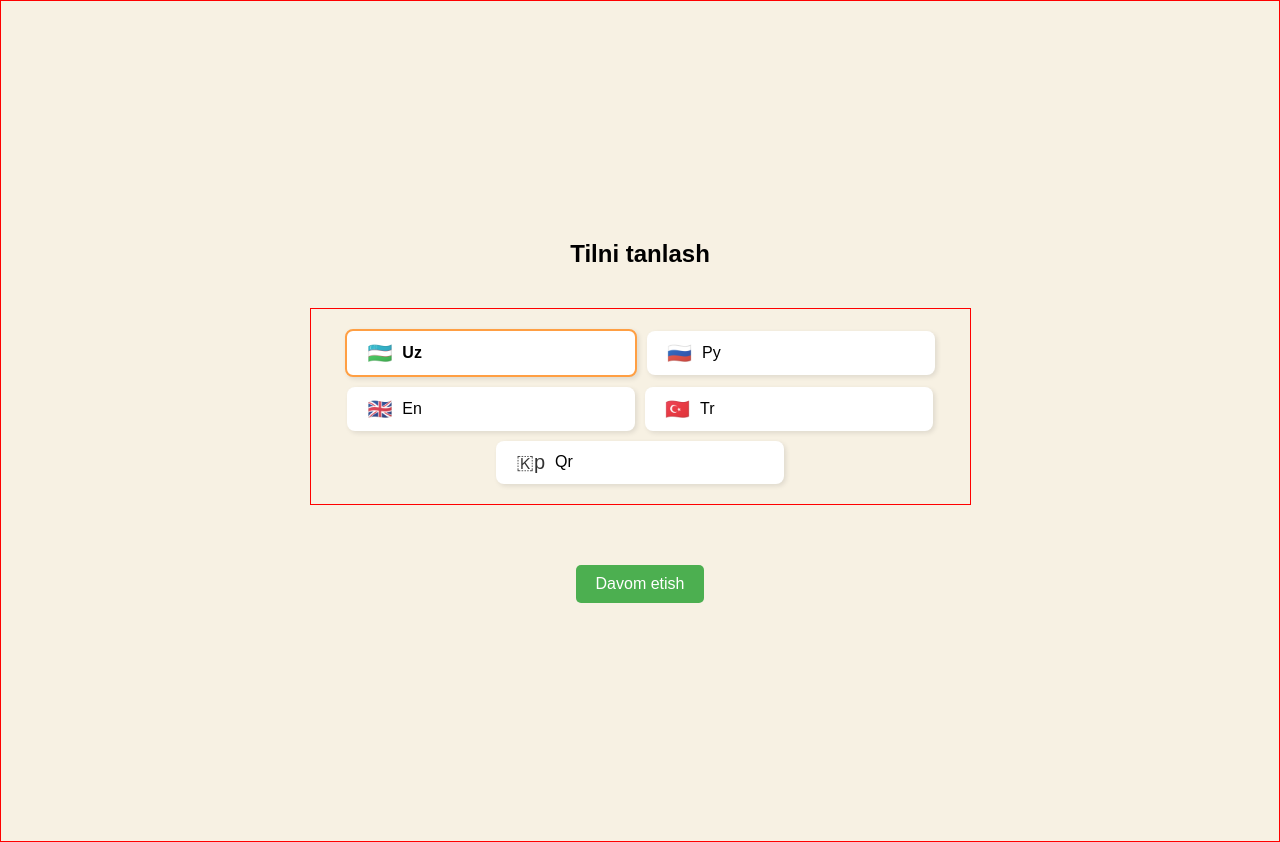
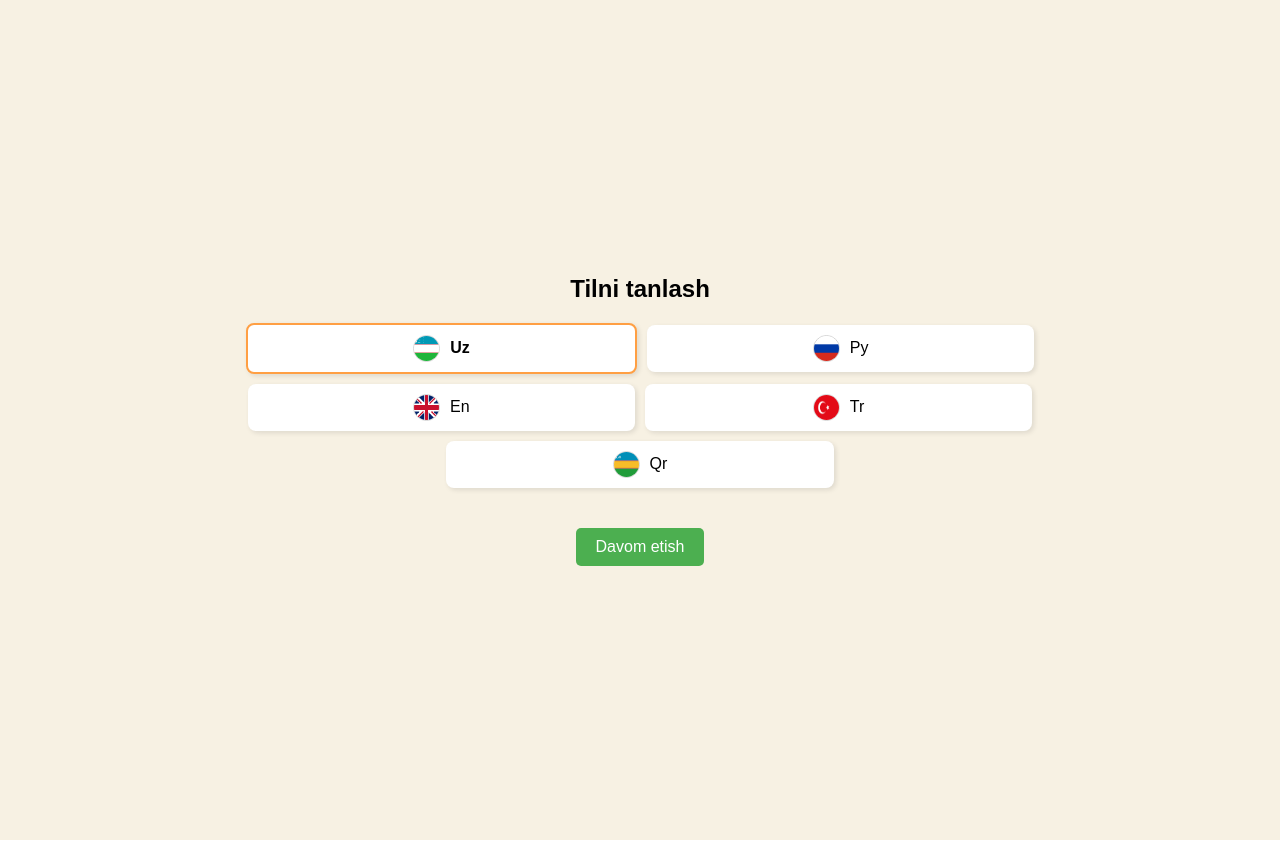
Before and after one commit to AzamovMuhammad/AyatUz, a React (Vite) app: page / in a window 1280 px wide. Built offline with nearby package versions, Linux system fonts and the light colour scheme.

Commit message:
fix style img

```diff
--- a/src/Pages/LanguageSelection.jsx
+++ b/src/Pages/LanguageSelection.jsx
@@ -2,12 +2,18 @@ import React, { useState, useEffect } from "react";
 import "../style/LanguageSelection.css";
 import Next from "./Next";
 
+import uzFlag from "../assets/image/flags/uz.png";
+import ruFlag from "../assets/image/flags/ru.png";
+import enFlag from "../assets/image/flags/en.png";
+import trFlag from "../assets/image/flags/tr.png";
+import kaaFlag from "../assets/image/flags/kaa.png";
+
 const languages = [
-  { code: "uz", name: "Uz", flag: "🇺🇿" },
-  { code: "ru", name: "Py", flag: "🇷🇺" },
-  { code: "en", name: "En", flag: "🇬🇧" },
-  { code: "tr", name: "Tr", flag: "🇹🇷" },
-  { code: "kaa", name: "Qr", flag: "🇰р" },
+  { code: "uz", name: "Uz", flag: uzFlag },
+  { code: "ru", name: "Py", flag: ruFlag },
+  { code: "en", name: "En", flag: enFlag },
+  { code: "tr", name: "Tr", flag: trFlag },
+  { code: "kaa", name: "Qr", flag: kaaFlag },
 ];
 
 const LanguageSelection = () => {
@@ -39,7 +45,7 @@ const LanguageSelection = () => {
             className={`language-option ${selectedLang === lang.code ? "selected" : ""}`}
             onClick={() => handleLanguageSelect(lang.code)}
           >
-            <span className="flag">{lang.flag}</span> {lang.name}
+            <img src={lang.flag} className="flag"/> {lang.name}
           </div>
         ))}
       </div>
--- a/src/style/LanguageSelection.css
+++ b/src/style/LanguageSelection.css
@@ -8,8 +8,6 @@
     flex-direction: column;
     justify-content: center;
     align-items: center;
-    gap: 40px;
-    border: 1px solid red;
   }
 
   .language-list {
@@ -20,14 +18,14 @@
     flex-wrap: wrap;
     gap: 10px;
     margin-bottom: 20px;
-    border: 1px solid red;
-    width: 50%;
+    width: 70%;
     padding: 20px;
   }
 
   .language-option {
     display: flex;
     align-items: center;
+    justify-content: center;
     width: 40%;
     gap: 10px;
     padding: 10px 20px;
@@ -44,7 +42,10 @@
   }
 
   .flag {
-    font-size: 20px;
+    width: 25px;
+    height: 25px;
+    border-radius: 50%;
+    border: 1px solid #d3d3d3;
   }
 
   .continue-btn {
```
